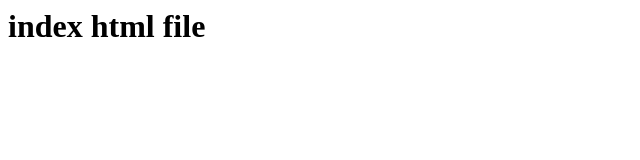
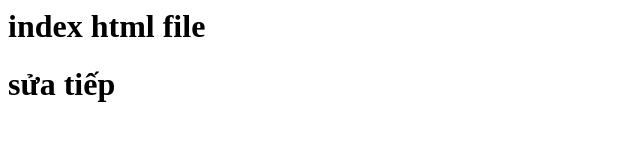
Before and after one commit to cth638/new-repo, a plain HTML site: page index.html in a window 1280 px wide. Shown: the whole page, without its empty margins (0-640 px from the left). Drawn offline with Linux system fonts and the light colour scheme.

Commit message:
sửa tiếp

```diff
--- a/index.html
+++ b/index.html
@@ -1 +1,2 @@
 <h1>index html file</h1>
+<h1>sửa tiếp</h1>
```
Also changed, not shown: about.html (+1 -0 lines).
